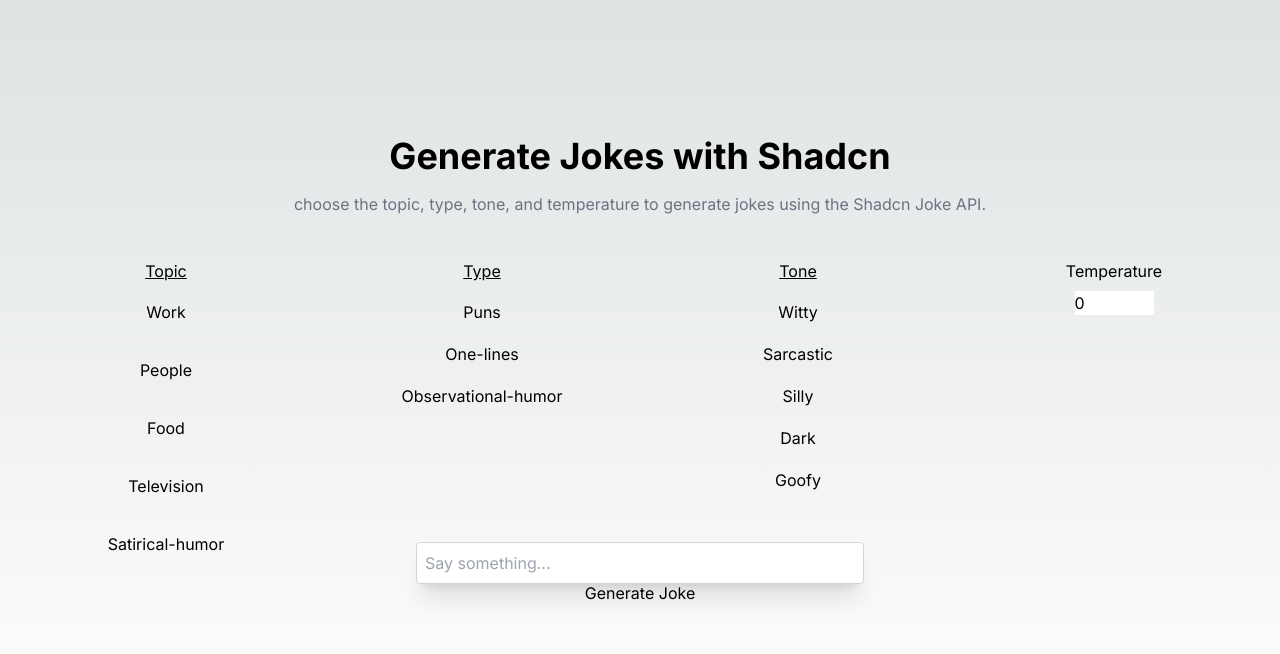
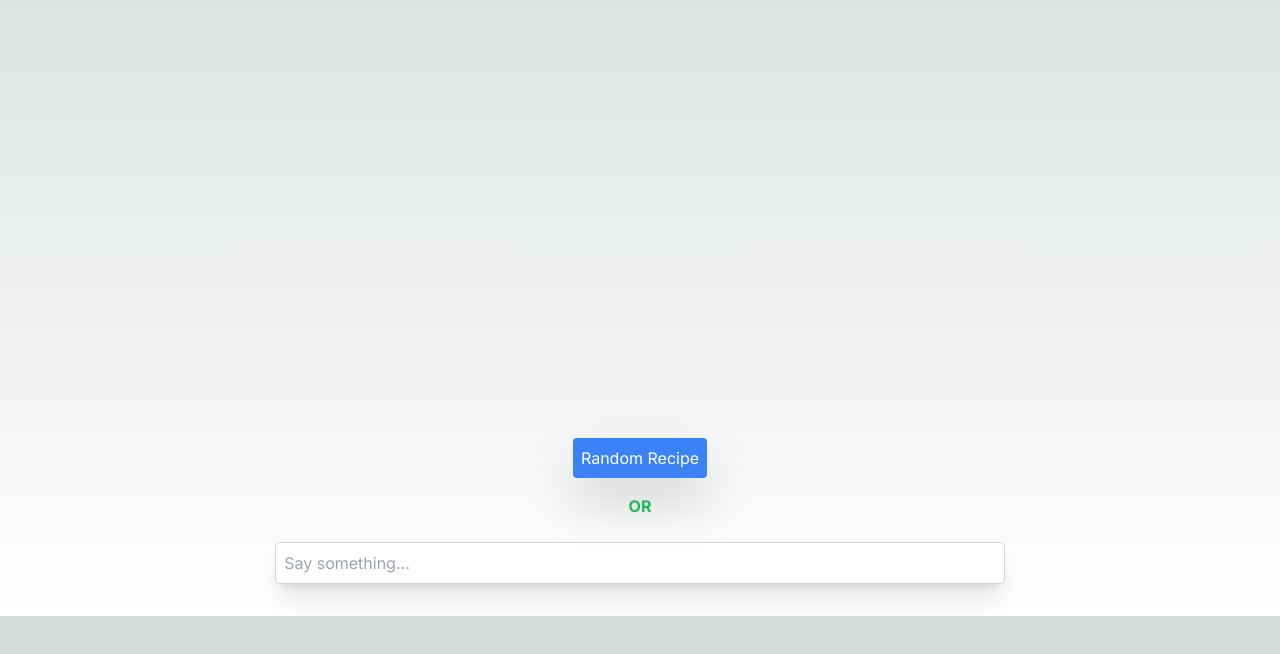
Before and after one commit to Sciederrick/ai-jokes, a Next.js app: page / in a window 1280 px wide. Shown: the part 184-838 px from the top of the page. After the commit the page ends 800 px from the top, so only its background shows below. Built offline with nearby package versions, Linux system fonts and the light colour scheme.

Commit message:
feat: add UI components and api logic for jokes generation

```diff
--- a/src/app/api/chat/route.ts
+++ b/src/app/api/chat/route.ts
@@ -16,7 +16,13 @@
   const response = await openai.chat.completions.create({
     model: 'gpt-3.5-turbo',
     stream: true,
-    messages,
+    messages: [
+      {
+        role: 'system',
+        content: 'You are a professional chef. You provide detailed cooking instructions, tips, and advice on selecting the best ingredients.'
+      },
+      ...messages,
+    ],
   });
 
   // Convert the response into a friendly text-stream
--- a/src/app/components/my-jokes-params.tsx
+++ b/src/app/components/my-jokes-params.tsx
@@ -25,7 +25,7 @@
               <h3 className="underline">Topic</h3>
                 <ul className="min-w-[200px] grid grid-cols-1 gap-4" id="topic">
                     {topics.map((topic, index) => (
-                        <li className="border rounded-xl py-2 border-transparent hover:border-green-400" key={index} value={topic.toLowerCase()}>{topic}</li>
+                        <li className="params-select" key={index} value={topic.toLowerCase()}>{topic}</li>
                     ))}
                 </ul>
             </div>
@@ -33,7 +33,7 @@
               <h3 className="underline">Type</h3>
               <ul className="min-w-[200px]" id="type">
                 {jokeTypes.map((jokeType, index) => (
-                    <li className="border rounded-xl py-2 border-transparent hover:border-green-400" key={index} value={jokeType.toLowerCase()}>{jokeType}</li>
+                    <li className="params-select" key={index} value={jokeType.toLowerCase()}>{jokeType}</li>
                 ))}
               </ul>
             </div>
@@ -41,7 +41,7 @@
               <h3 className="underline">Tone</h3>
               <ul className="min-w-[200px]" id="tone">
                 {tones.map((tone, index) => (
-                    <li className="border rounded-xl py-2 border-transparent hover:border-green-400" key={index} value={tone.toLowerCase()}>{tone}</li>
+                    <li className="params-select" key={index} value={tone.toLowerCase()}>{tone}</li>
                 ))}
               </ul>
             </div>
--- a/src/app/globals.css
+++ b/src/app/globals.css
@@ -24,6 +24,27 @@
       rgb(var(--background-end-rgb))
     )
     rgb(var(--background-start-rgb));
+    scroll-behavior: smooth;
+}
+
+/* width */
+::-webkit-scrollbar {
+  width: 8px;
+}
+
+/* Track */
+::-webkit-scrollbar-track {
+  box-shadow: inset 0 0 5px #dcdcdc;
+}
+
+/* Handle */
+::-webkit-scrollbar-thumb {
+  background: rgb(41, 41, 41);
+}
+
+/* Handle on hover */
+::-webkit-scrollbar-thumb:hover {
+  background: #dcdcdc;
 }
 
 @layer utilities {
@@ -31,3 +52,9 @@
     text-wrap: balance;
   }
 }
+
+@layer components {
+  .params-select {
+    @apply border rounded-xl py-2 border-transparent hover:border-green-400;
+  }
+}
--- a/src/app/page.tsx
+++ b/src/app/page.tsx
@@ -1,33 +1,63 @@
 'use client';
 
+import { useEffect, useRef } from "react";
 import { useChat } from 'ai/react';
 import MyJokesParameters from "./components/my-jokes-params"
 
 export default function Chat() {
-  const { messages, input, handleInputChange, handleSubmit } = useChat();
+  const { messages, input, isLoading, append, handleInputChange, handleSubmit } = useChat();
+  const messagesContainerRef = useRef<HTMLDivElement>(null);
+
+  useEffect(() => {
+    if (messagesContainerRef.current) {
+      messagesContainerRef.current.scrollTop = messagesContainerRef.current.scrollHeight;
+    }
+  }, [messages]);
   return (
-    <div>
-      <div className="flex flex-col w-full max-w-md py-24 mx-auto stretch">
+      <div className="flex flex-col w-full h-screen max-w-[768px] py-24 mx-auto stretch">
+        <div className="overflow-auto w-full" ref={messagesContainerRef}>
           {messages.map(m => (
-          <div key={m.id} className="whitespace-pre-wrap">
+            <div
+              key={m.id}
+              className={`whitespace-pre-wrap ${
+                m.role === "user"
+                  ? "bg-green-700 p-3 m-2 rounded-lg"
+                  : "bg-slate-700 p-3 m-2 rounded-lg"
+                  }`}>
                 {m.role === 'user' ? 'User: ' : 'AI: '}
                 {m.content}
             </div>
           ))}
 
+          {
+            isLoading && (
+              <div className="flex justify-end pr-4">
+                <span className="animate-bounce"></span>
+              </div>
+            )
+          }
+        </div>
 
-        <form onSubmit={handleSubmit}>
+        <div className="fixed bottom-0 w-full max-w-[768px]">
+          <div className="flex flex-col justify-center mb-2 items-center">
+            <button
+              className="bg-blue-500 p-2 text-white rounded drop-shadow-2xl"
+              disabled={isLoading}
+              onClick={() => append({ role: "user", content: "Give me a random recipe"})}>
+                Random Recipe
+            </button>
+            <p className="p-4 text-shadow-xl font-bold text-green-500">OR</p>
+          </div>
+          <form onSubmit={handleSubmit} className="flex justify-center">
             <input
-            className="fixed bottom-0 w-full max-w-md p-2 mb-8 border border-gray-300 rounded shadow-xl text-black"
+              className="w-[95%] p-2 mb-8 border border-gray-300 rounded shadow-xl text-black"
               value={input}
               placeholder="Say something..."
               onChange={handleInputChange}
             />
           </form>
         </div>
+      </div>
 
-      <MyJokesParameters/>
-
-    </div>
   );
 }
```
Also changed, not shown: 1 other file (tests, documents, lock files or other folders). Lines whose indentation alone changed are shown as unchanged.
